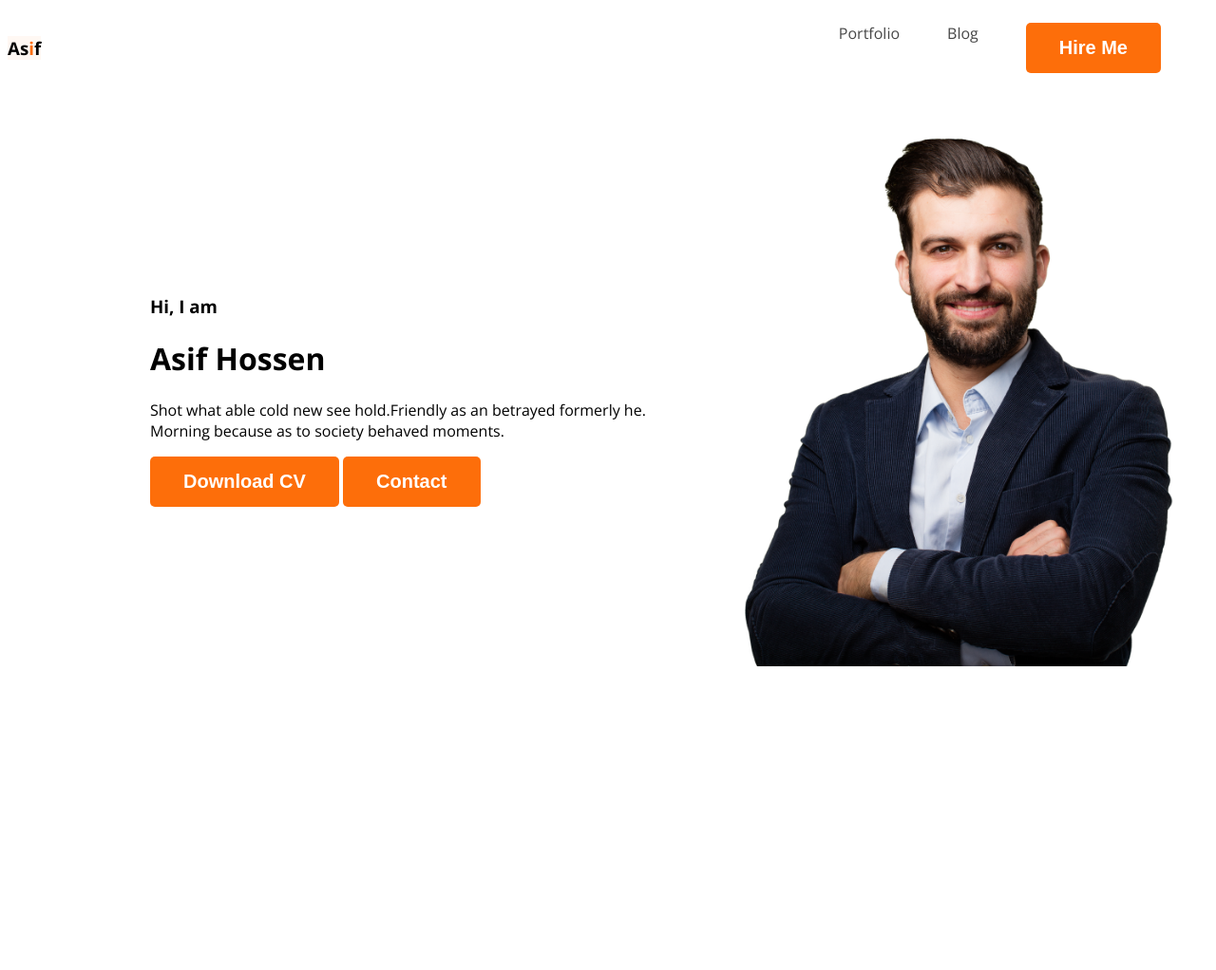
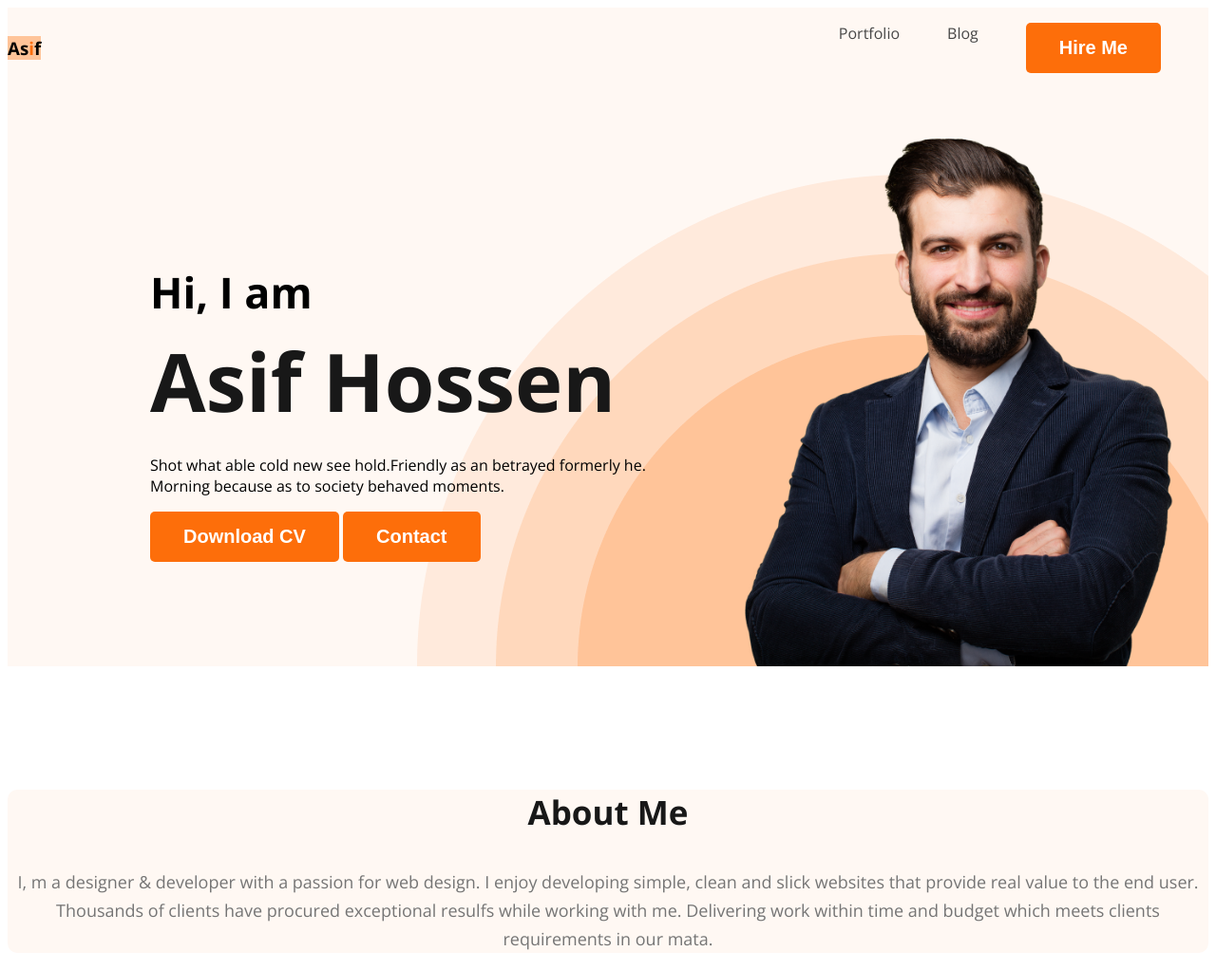
Before and after one commit to w3asif/webdeveloper-portfolio, a plain HTML site: page index.html in a window 1280 px wide. Shown: the whole page at 95% size. Before the commit the page ends 800 px from the top, so only its background shows below. Drawn offline with nearby package versions, Linux system fonts and the light colour scheme.

Commit message:
about section

```diff
--- a/index.html
+++ b/index.html
@@ -14,7 +14,7 @@
     <link rel="stylesheet" href="styles/portfolio.css">
 </head>
 <body>
-    <header>
+    <header class="header">
         <nav>
             <h3 class="header">As<span class="text-primary">i</span>f</h3>
             <ul>
@@ -34,7 +34,14 @@
             <img class="profile-pic" src="images/hardy.png" alt="">
         </div>
     </header>
-    <main></main>
+    <main>
+
+        <section class="about">
+            <h3 class="section-title">About Me</h3>
+            <p class="section-description">I, m a designer & developer with a passion for web design. I enjoy developing simple, clean and slick websites that provide real value to the end user. Thousands of clients have procured exceptional resulfs while working with me. Delivering work within time and budget which meets clients requirements in our mata.</p>
+
+        </section>
+    </main>
     <footer></footer>
 
 </body>
--- a/styles/portfolio.css
+++ b/styles/portfolio.css
@@ -1,7 +1,10 @@
 /* common shared styles */
 body{
     font-family: 'Open Sans', sans-serif;
+
 }
+
+
 
 
 
@@ -27,7 +30,7 @@ padding: 15px 35px;
 
 }
 
-.
+
 .nav-title{
     color: var(--Dark-01, #181818);
 
@@ -52,14 +55,58 @@ nav a{
 
 .header{
     background-color: #FFF8F3;
+    background-image: url(../images/header_bg.png);
+    background-repeat: no-repeat;
+    background-position: bottom right;
 }
 
 .banner{
-    padding: 30px 30px 30px 150px;
+    padding: 30px 30px 0px 150px;
     display: flex;
     align-items: center;
+    justify-content: space-between;
+}
+.banner-content{
+    max-width: 550px;
 }
 .banner .profile-pic{
     width: 500px;
 
 }
+.banner-greeting{
+    font-size: 45px;
+    margin-bottom: 5px;
+
+}
+.banner-title{
+    font-size: 85px;
+    font-weight: 700;
+    color: #181818;
+    margin-top: 0px;
+    margin-bottom: 20px;
+}
+
+/* main section styles */
+/* about section */
+.about{
+    padding: 130;
+    border-radius: 10px;
+background: #FFF8F3;
+margin-top: 130px;
+}
+
+.section-title{
+    color: #181818;
+text-align: center;
+font-size: 35px;
+font-weight: 700;
+
+}
+
+.section-description{
+    color:  #757575;
+text-align: center;
+font-size: 18px;
+font-weight: 400;
+line-height: 30px; /* 166.667% */
+}
```
